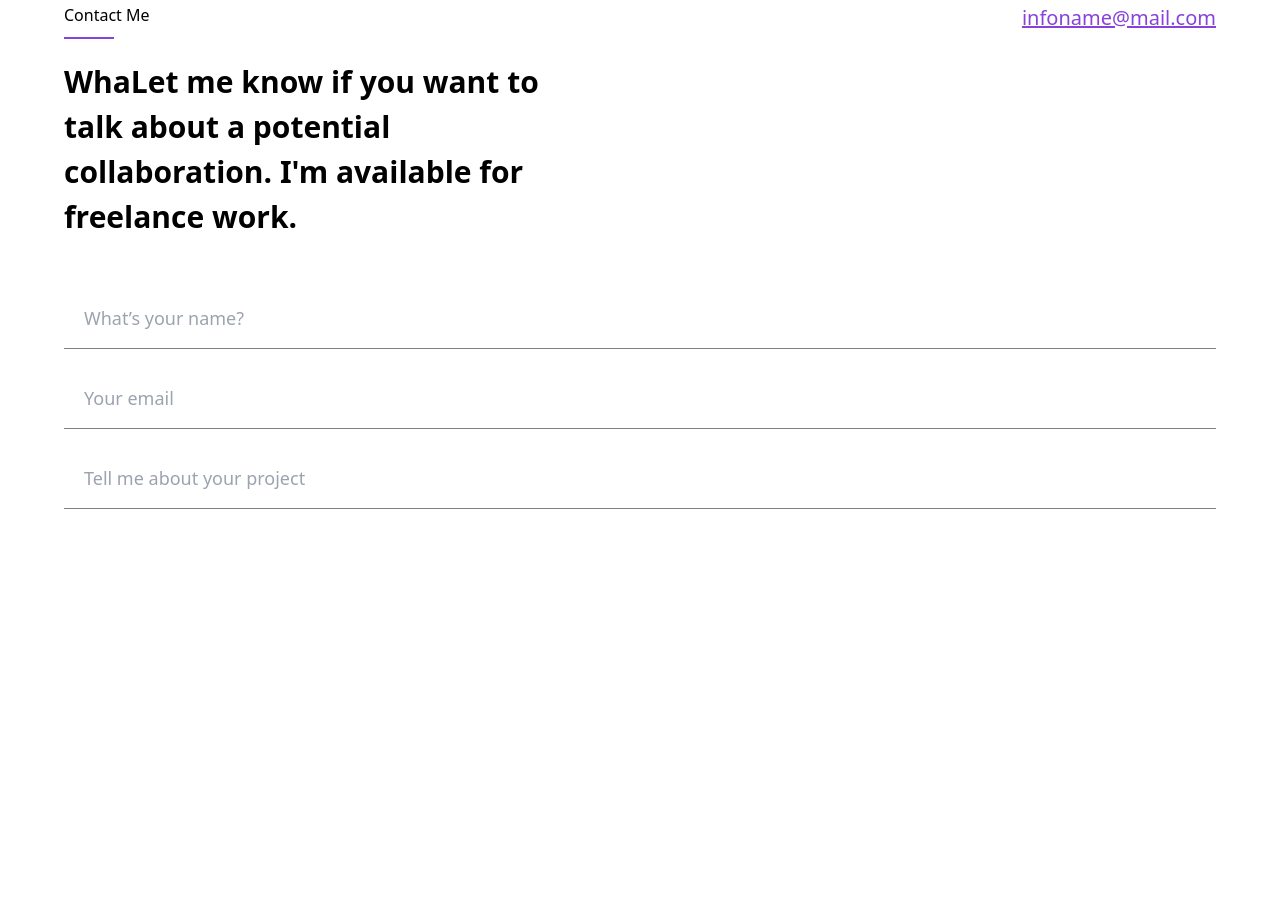
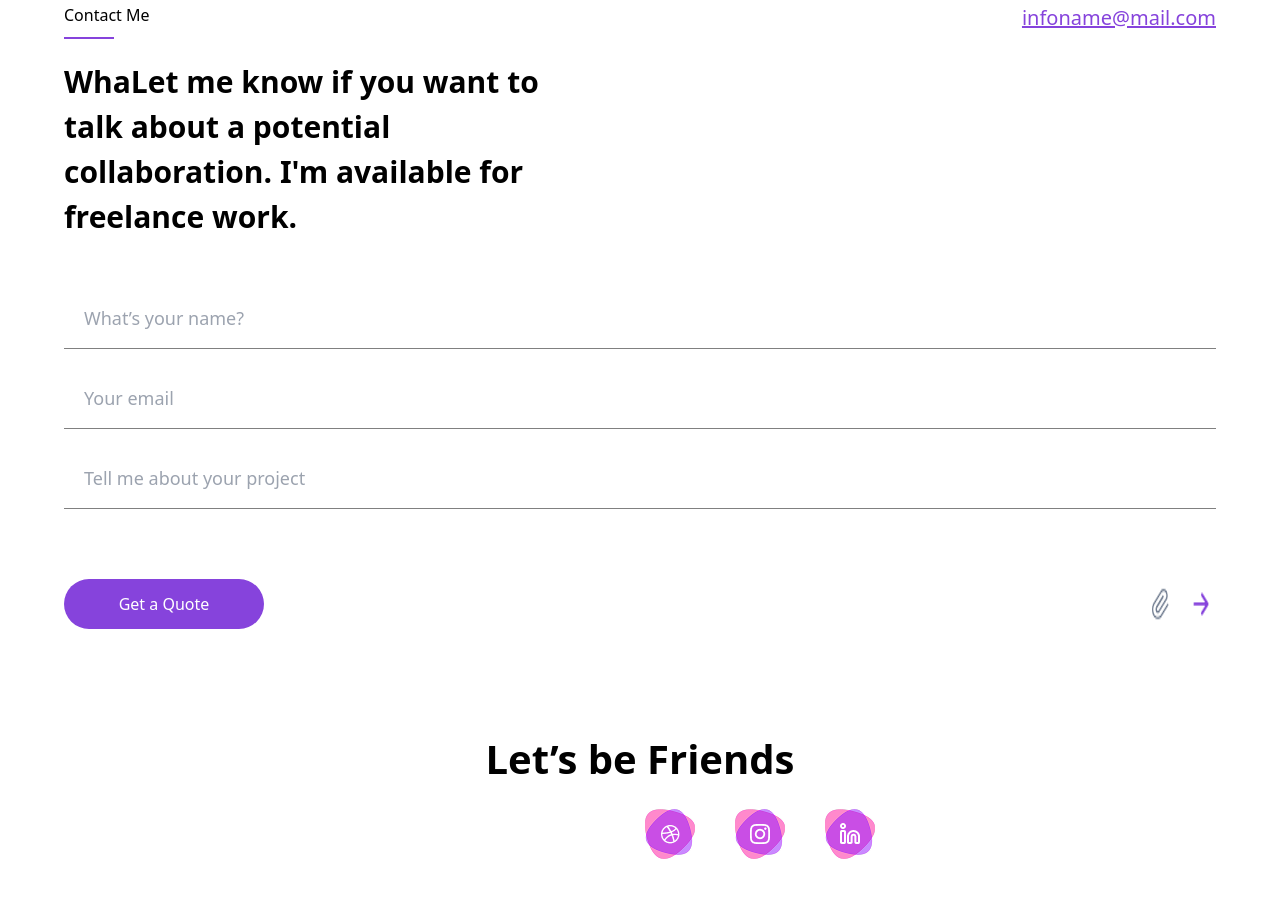
Before and after one commit to sabrina2801/howework, a website: page index.html in a window 1280 px wide. Shown: the part 3859-4756 px from the top of the page. Before the commit the page ends 4388 px from the top, so only its background shows below. Drawn offline with nearby package versions, Linux system fonts and the light colour scheme.

Commit message:
homework

```diff
--- a/index.html
+++ b/index.html
@@ -152,7 +152,17 @@
 			<input class='w-[100%] text-[18px] pl-[20px] pr-[20px] border-b-[1px] border-b-[solid] border-b-[grey]   h-[60px] mb-[20px]' type="text" placeholder='What’s your name?'>
 			<input class='w-[100%] text-[18px] pl-[20px] pr-[20px] border-b-[1px] border-b-[solid] border-b-[grey]   h-[60px] mb-[20px]' type="text" placeholder='Your email'>
 			<input class='w-[100%] text-[18px] pl-[20px] pr-[20px] border-b-[1px] border-b-[solid] border-b-[grey]   h-[60px] mb-[20px]' type="text" placeholder='Tell me about your project'>
+			<div class="text mt-[50px] flex justify-between">
+				<button class='w-[200px] h-[50px] bg-[#8643DC] text-[white] rounded-[40px] hover:shadow-[0px_0px_5px_#8643DC]'>Get a Quote</button>
+				<img src="./images/Group 21.png" alt="">
+			</div>
 
+		</div>
+
+		<div class="sec8 mt-[100px] mb-[100px]">
+			<h1 class='text-[40px] font-semibold text-center'>Let’s be Friends</h1>
+			<img class='mt-[20px] ml-[645px]' src="./images/Group 27.png" alt="">
+		</div>
 
 
 </body>
```
